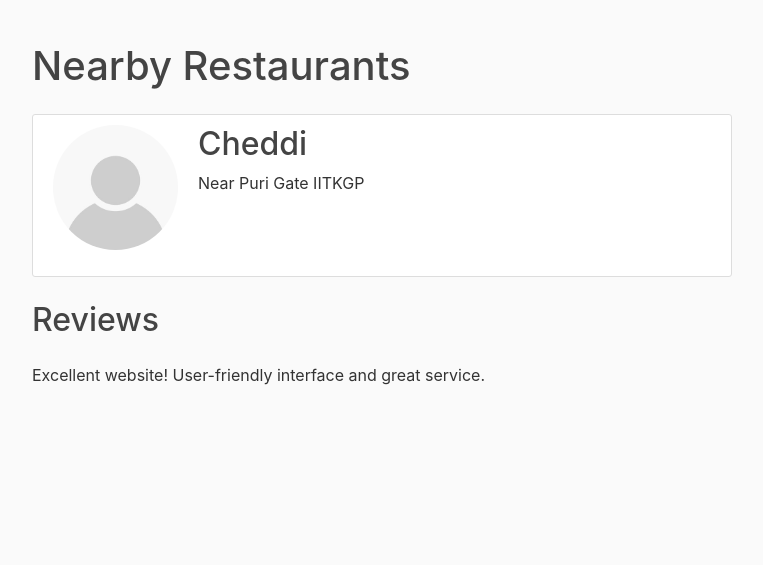
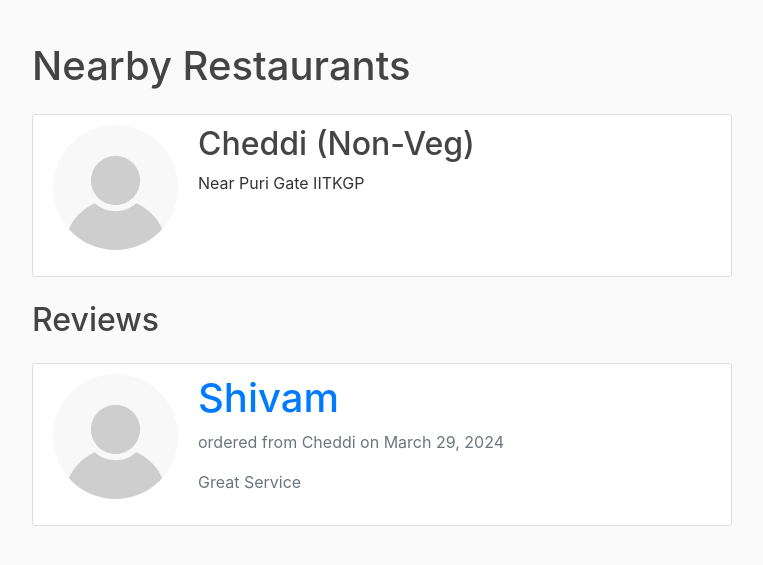
Before and after one commit to dd918-sv/SSFDS_Edit, a Flask app: page /home in a window 1280 px wide. Shown: the part 62-627 px from the top of the page, without its empty margins (68-831 px from the left). Run offline with Flask 3, Linux system fonts and the light colour scheme; a user stored in the database is signed in; data comes from the database, SQL or seed files in the repository; both versions use the stored data as it was after the commit; some libraries are stand-ins or nearby versions.

Commit message:
Added Reviews of orders and Vegetarian and NonVegetarian field in the restaurant class

```diff
--- a/SSFDS/forms.py
+++ b/SSFDS/forms.py
@@ -14,6 +14,7 @@ class RestaurantRegistrationForm(FlaskForm):
     email = StringField('Email',
                         validators=[DataRequired(), Email()])
     address = StringField('Address', validators=[DataRequired(), Length(min=10, max=200)])
+    non_vegetarian = BooleanField('Non-Vegetarian')
     password = PasswordField('Password', validators=[DataRequired()])
     confirm_password = PasswordField('Confirm Password',
                                      validators=[DataRequired(), EqualTo('password')])
--- a/SSFDS/routes.py
+++ b/SSFDS/routes.py
@@ -31,7 +31,7 @@ def home():
     else:
         restaurants = Restaurant.query.all()
 
-    transactions = Transaction.query.filter_by().all()
+    transactions = Transaction.query.all()
 
     return render_template('home.html', restaurants=restaurants,title='Home',calculate_distance=calculate_distance,transactions=transactions)
 
@@ -48,7 +48,7 @@ def restaurantregister():
     form = RestaurantRegistrationForm()
     if form.validate_on_submit():
         hashedPassword=bcrypt.generate_password_hash(form.password.data).decode('utf-8')
-        restaurant = Restaurant(id= identity(), username=form.username.data, email=form.email.data, password=hashedPassword, address=form.address.data)
+        restaurant = Restaurant(id= identity(), username=form.username.data, email=form.email.data, password=hashedPassword, address=form.address.data,non_vegetarian=form.non_vegetarian.data)
         db.session.add(restaurant)
         db.session.commit()
         flash('Your account has been created! You can now login', 'success')
@@ -302,7 +302,7 @@ def addToCart(restaurant_id, user_id, dish_id):
     transaction = Transaction.query.filter_by(userID=user_id, paid=False).first()
 
     if transaction is None:
-        transaction = Transaction(userID=user_id, restaurantID=restaurant_id, paymentMethod='cash', paid=False, orderplaced=False, discount=0)
+        transaction = Transaction(userID=user_id, restaurantID=restaurant_id, paymentMethod='cash', paid=False, orderplaced=False, discount=0,review='')
         if current_user.ngo:
             transaction.discount = 40
         else:
@@ -405,6 +405,7 @@ def place_order():
     payment_method = data.get('payment_method')
     delivery_charge=data.get('delivery_charge')
     total_amount=data.get('total_amount')
+    review=data.get('review')
     user_id = current_user.id
     transaction = Transaction.query.filter_by(userID=user_id, paid=False).first()
     if not transaction:
@@ -418,6 +419,7 @@ def place_order():
     transaction.deliveryLongitude=current_user.longitude
     transaction.paid = True
     transaction.date = datetime.now()
+    transaction.review= review
     db.session.commit()
     return jsonify({'success': True, 'total_price': total_amount}), 200
 
--- a/SSFDS/templates/home.html
+++ b/SSFDS/templates/home.html
@@ -7,27 +7,44 @@
     {% if current_user.is_authenticated %}
         {% set distance = calculate_distance(restaurant.latitude, restaurant.longitude, current_user.latitude, current_user.longitude) %}
     {% endif %}
-        {% if  distance < 10 %}
+    {% if distance == None or distance < 10 %}
         <article class="media content-section">
             <img class="rounded-circle account-img" src="{{ url_for('static', filename='profile_pics/' + restaurant.image) }}">
             <div class="media-body">
-                    <h2><a class="article-title" href="#" onclick="enterMenu('{{ restaurant.id }}')">{{ restaurant.username }}</a></h2>
+                <h2>
+                    <a class="article-title" href="#" onclick="enterMenu('{{ restaurant.id }}')">
+                        {{ restaurant.username }}
+                        {% if restaurant.non_vegetarian %}
+                            (Non-Veg)
+                        {% else %}
+                            (Veg)
+                        {% endif %}
+                    </a>
+                </h2>
                 <p class="article-content">{{ restaurant.address }}</p>
             </div>
         </article>
     {% endif %}
 {% endfor %}
 
+
     <!-- Review Section -->
-    <div class="review-section">
     <h2 class="my-4">Reviews</h2>
     <div class="review-container">
-            <div class="review">Excellent website! User-friendly interface and great service.</div>
-            <div class="review" style="display: none;">I love the variety of restaurants available on this platform.</div>
-            <div class="review" style="display: none;">Easy to navigate and find nearby restaurants. Highly recommend!</div>
-            <div class="review" style="display: none;">Great experience using this website. Found some amazing restaurants nearby.</div>
-            <div class="review" style="display: none;">The website helped me discover new dining places. Will definitely use it again.</div>
+        {% for t in transactions %}
+            {% if t.review %}
+                <div class="review" style="display: {{ 'block' if loop.index == 1 else 'none' }}">
+                    <article class="media content-section">
+                        <img class="rounded-circle account-img" src="{{ url_for('static', filename='profile_pics/' + t.user.image) }}">
+                        <div class="media-body">
+                            <h2><a class="account-heading" href="#">{{t.user.username}}</a></h2>
+                            <p class="text-secondary"> ordered from {{ t.restaurant.username }} on {{t.date.strftime('%B %d, %Y')}}</p>
+                            <p class="text-secondary">{{ t.review }}</p>
                         </div>
+                    </article>
+                </div>
+            {% endif %}
+        {% endfor %}
     </div>
 </div>
 
@@ -39,21 +56,6 @@
         window.location.href = "/menu/" + restaurant_id;
     }
 
-    function calculateDistance(lat1, lon1, lat2, lon2) {
-        const R = 6371; // Radius of the Earth in kilometers
-        const dLat = (lat2 - lat1) * Math.PI / 180;  // Convert latitude difference to radians
-        const dLon = (lon2 - lon1) * Math.PI / 180;  // Convert longitude difference to radians
-
-        const a = Math.sin(dLat / 2) * Math.sin(dLat / 2) +
-                  Math.cos(lat1 * Math.PI / 180) * Math.cos(lat2 * Math.PI / 180) *
-                  Math.sin(dLon / 2) * Math.sin(dLon / 2);
-
-        const c = 2 * Math.atan2(Math.sqrt(a), Math.sqrt(1 - a));
-        const distance = R * c; // Distance in kilometers
-
-        return distance;
-    }
-
     function toggleReview() {
         reviews[reviewIndex].style.display = 'none';
         reviewIndex = (reviewIndex + 1) % reviews.length;
--- a/SSFDS/templates/layout.html
+++ b/SSFDS/templates/layout.html
@@ -28,6 +28,14 @@
     {% else %}
     <title>SSFDS</title>
     {% endif %}
+    <style>
+      .review-section {
+    border: 2px solid blue; /* Set the border color to blue */
+    padding: 10px; /* Add padding for spacing */
+    margin-bottom: 20px; /* Add margin for separation from other elements */
+    /* Add any other styles you want for the review section */
+}
+    </style>
   </head>
   <body>
     <header class="site-header">
```
Also changed, not shown: SSFDS/models.py (+3 -4 lines), SSFDS/templates/cart.html (+6 -1 lines), SSFDS/templates/restaurantRegister.html (+11 -0 lines), SSFDS/static/dish_pics/58b8e5f1add526a9.jpg (added), SSFDS/static/dish_pics/aa95e5218df1bc58.jpeg (added), SSFDS/static/dish_pics/default.jpg, SSFDS/static/profile_pics/72952c207882de5e.jpg (added), instance/site.db. Lines whose indentation alone changed are shown as unchanged.
